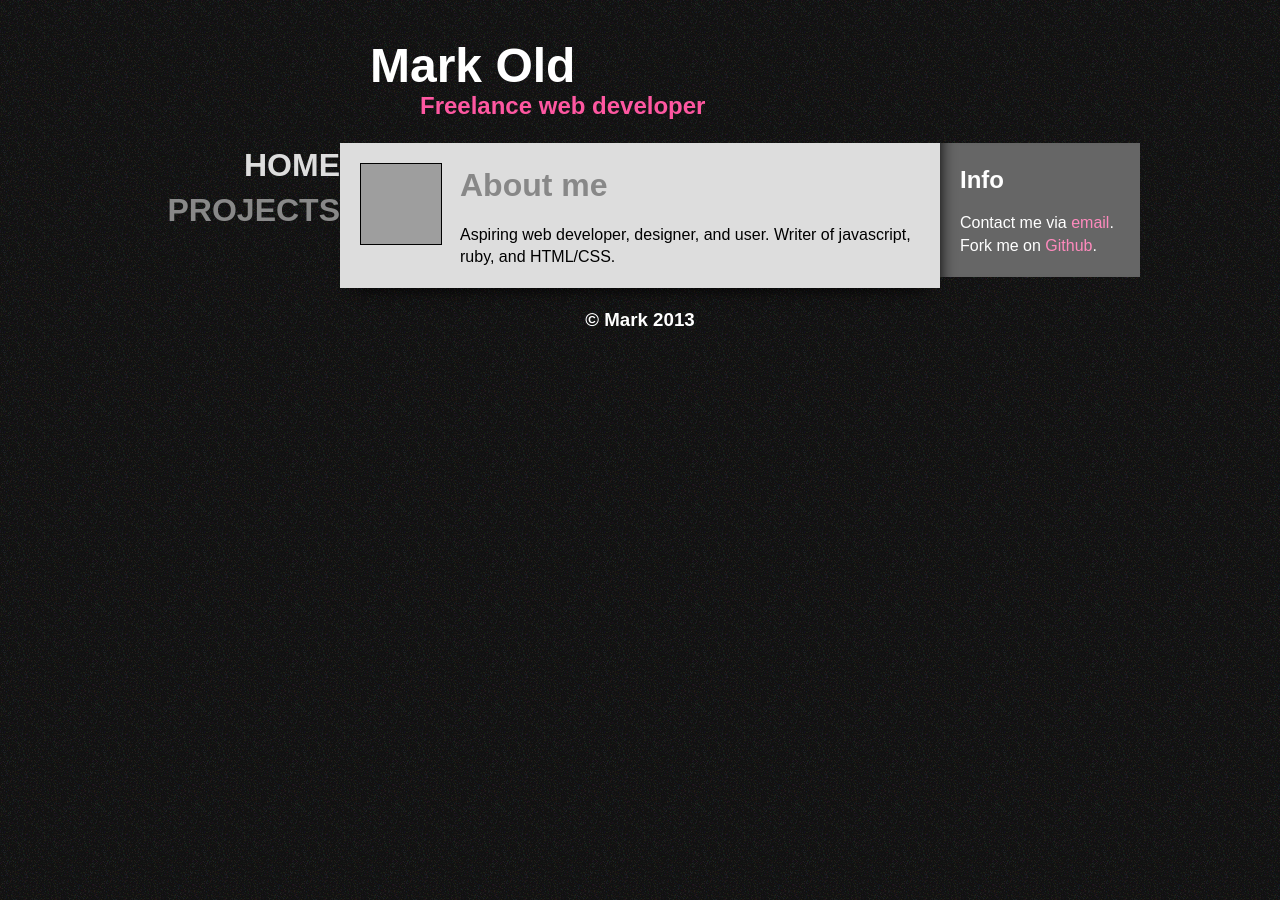
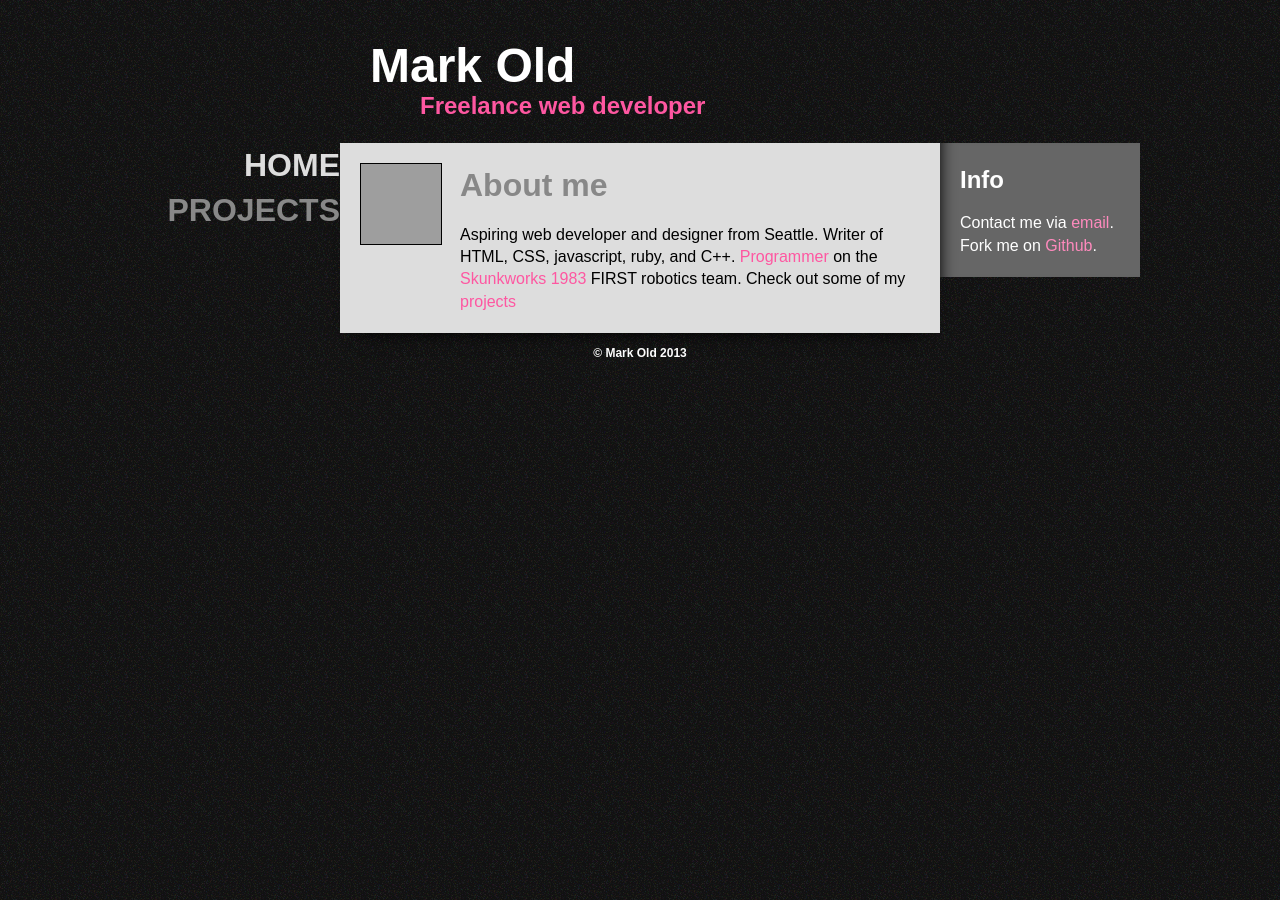
Before and after one commit to dlom/dlom.github.io, a Jekyll site: the page built from index.html, in a window 1280 px wide. Built offline with Jekyll 4.4.1, drawn with Linux system fonts in a browser that asks for light colours; grey boxes are pictures that could not be loaded.

Commit message:
Split out a lot of stuff into _config.yml

```diff
--- a/_config.yml
+++ b/_config.yml
@@ -1,6 +1,19 @@
 safe: true
 lsi: false
 pygments: true
+
+name: Mark Old
+tagline: Freelance web developer
+title: Mark
+email: dlom234@gmail.com
+gravatar: 10a813238af2e307ac186fd9add6eac6
+github: Dlom
+year: 2013
+aboutme: >
+  Aspiring web developer and designer from Seattle.
+  Writer of HTML, CSS, javascript, ruby, and C++.
+  <a title="Alternate account" href="https://github.com/Skunk-ProRex">Programmer</a> on the <a href="http://ahsrobotics.us">Skunkworks 1983</a> FIRST robotics team.
+  Check out some of my <a href="/projects">projects</a>
 
 navigation:
 - text: Home
--- a/_layouts/base.html
+++ b/_layouts/base.html
@@ -17,8 +17,8 @@
             <p class="chromeframe">You are using an <strong>outdated</strong> browser. Please <a href="http://browsehappy.com/">upgrade your browser</a> or <a href="http://www.google.com/chromeframe/?redirect=true">activate Google Chrome Frame</a> to improve your experience.</p>
         <![endif]-->
         <header>
-            <h1>Mark Old</h1>
-            <h2>Freelance web developer</h2>
+            <h1>{{ site.name }}</h1>
+            <h2>{{ site.tagline }}</h2>
         </header>
         <div id="main" role="main">
             <nav>
@@ -38,13 +38,13 @@
             <aside>
                 <h2>Info</h2>
                 <p>
-                Contact me via <a href="mailto:&#100;&#108;&#111;&#109;&#50;&#51;&#52;&#64;&#103;&#109;&#97;&#105;&#108;&#46;&#99;&#111;&#109;">email</a>.<br />
-                Fork me on <a href="https://github.com/Dlom">Github</a>.
+                Contact me via <a href="mailto:{{ site.email | replace:'@','&#64;' | replace:'.','&#46;' }}">email</a>.<br />
+                Fork me on <a href="https://github.com/{{ site.github }}">Github</a>.
                 </p>
             </aside>
         </div> <!-- #main -->
         <footer>
-        <h3>&copy; Mark 2013</h3>
+        <h3>&copy; {{ site.name }} {{ site.year }}</h3>
         </footer>
         <!-- <script>
             var _gaq=[['_setAccount','UA-XXXXX-X'],['_trackPageview']];
--- a/css/main.css
+++ b/css/main.css
@@ -96,6 +96,10 @@ footer {
     width: 100%;
     text-align: center;
     max-width: 600px;
+}
+
+footer h3 {
+    font-size: 0.75em;
 }
 
 #main {
--- a/index.html
+++ b/index.html
@@ -4,11 +4,9 @@ permalink: /
 ---
 
 <div id="aboutme">
-    <img id="avatar" src="http://www.gravatar.com/avatar/10a813238af2e307ac186fd9add6eac6?s=80" />
+    <img id="avatar" src="http://www.gravatar.com/avatar/{{ site.gravatar }}?s=80" />
     <h1>About me</h1>
     <p>
-        Aspiring web developer, designer, and user.
-        Writer of javascript, ruby, and HTML/CSS.
-        <!-- More later -->
+        {{ site.aboutme }}
     </p>
 </div>
```
Also changed, not shown: other parts of _layouts/base.html (+2 -2 lines).
